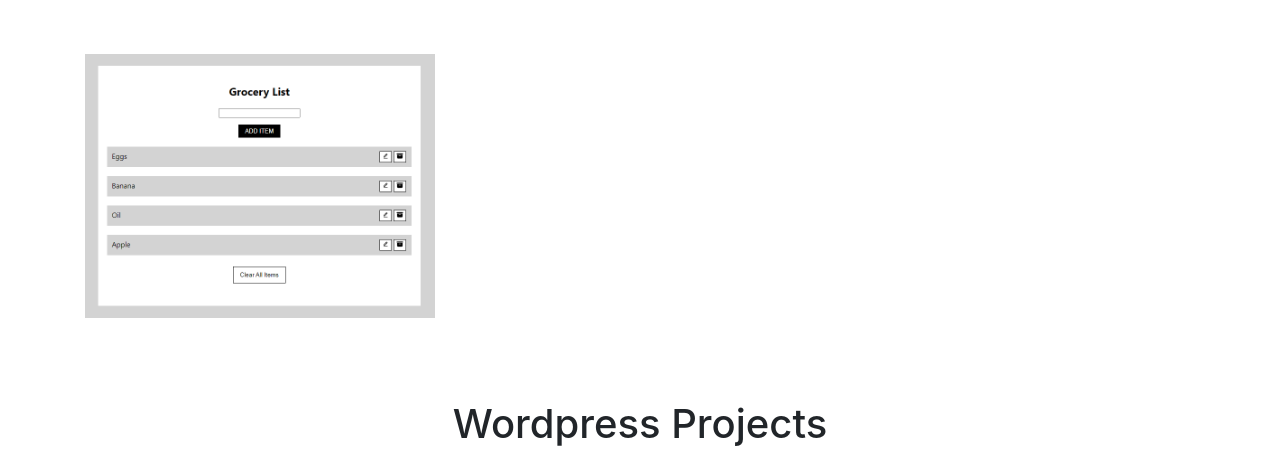
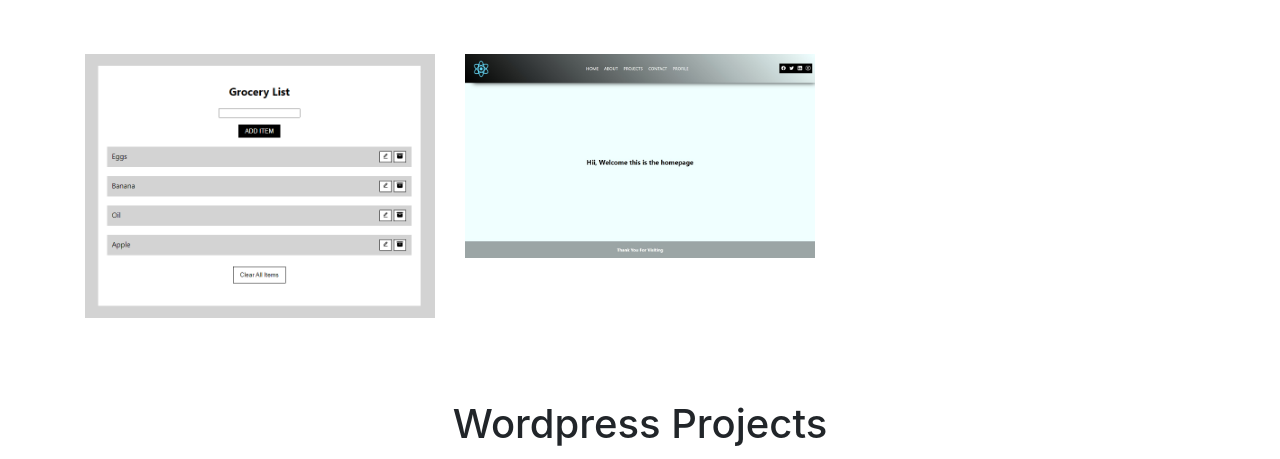
Before and after one commit to YashKumar-99/projectspage, a plain HTML site: page index.html in a window 1280 px wide. Shown: the part 947-1406 px from the top of the page. Drawn offline with nearby package versions, Linux system fonts and the light colour scheme.

Commit message:
navbar project added

```diff
--- a/index.html
+++ b/index.html
@@ -65,6 +65,11 @@
             <div class="col-md-4 card-section">
                 <a href="https://demogroceryprojects.netlify.app/" target="_blank">
                     <img class="img-rounded card-image" src="./images/grocery.png" alt="">
+                </a>
+            </div>
+            <div class="col-md-4 card-section">
+                <a href="https://demonavbarproject.netlify.app/" target="_blank">
+                    <img class="img-rounded card-image" src="./images/Navbar.png" alt="">
                 </a>
             </div>
 
```
Also changed, not shown: images/Navbar.png (added).
